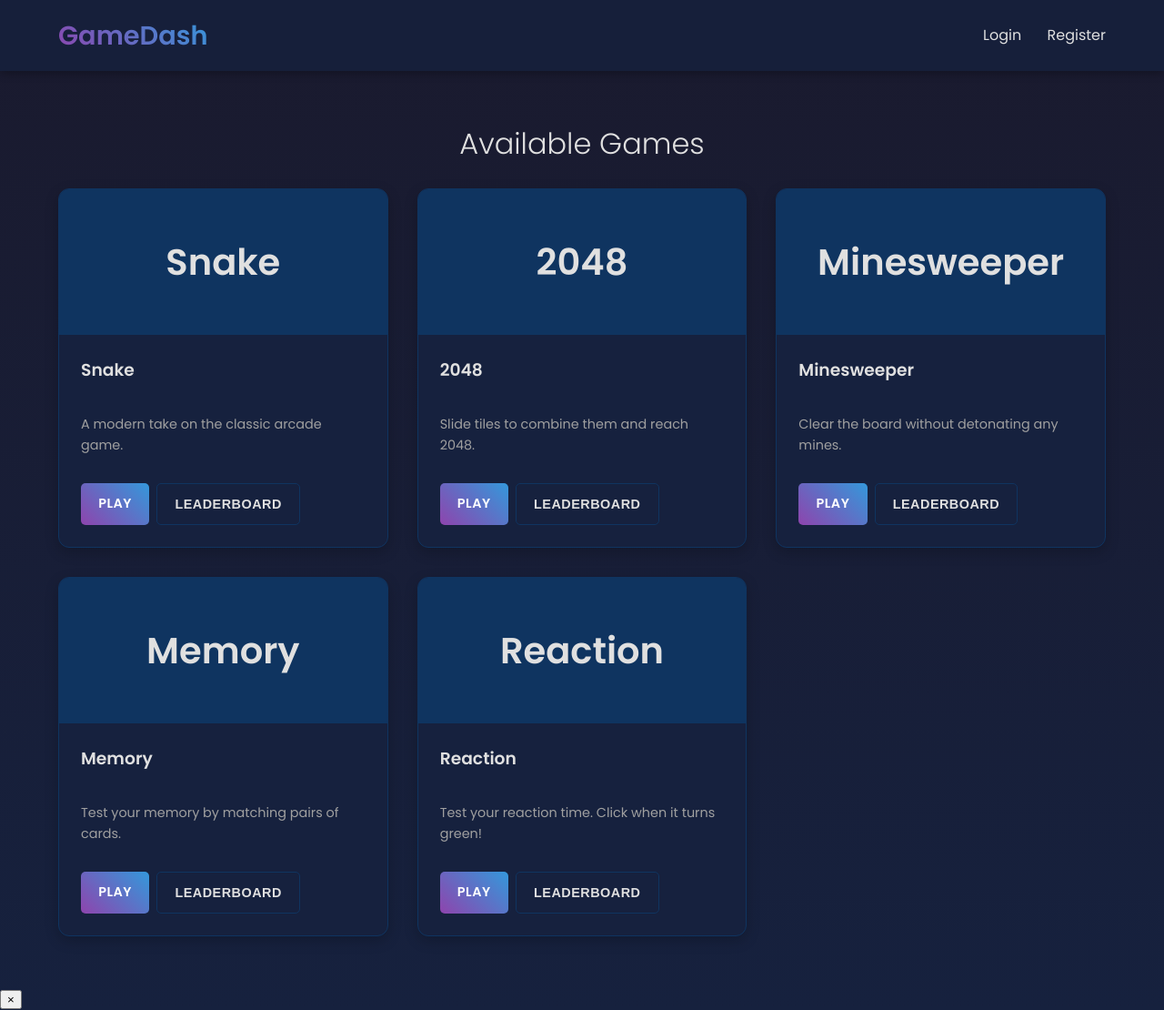
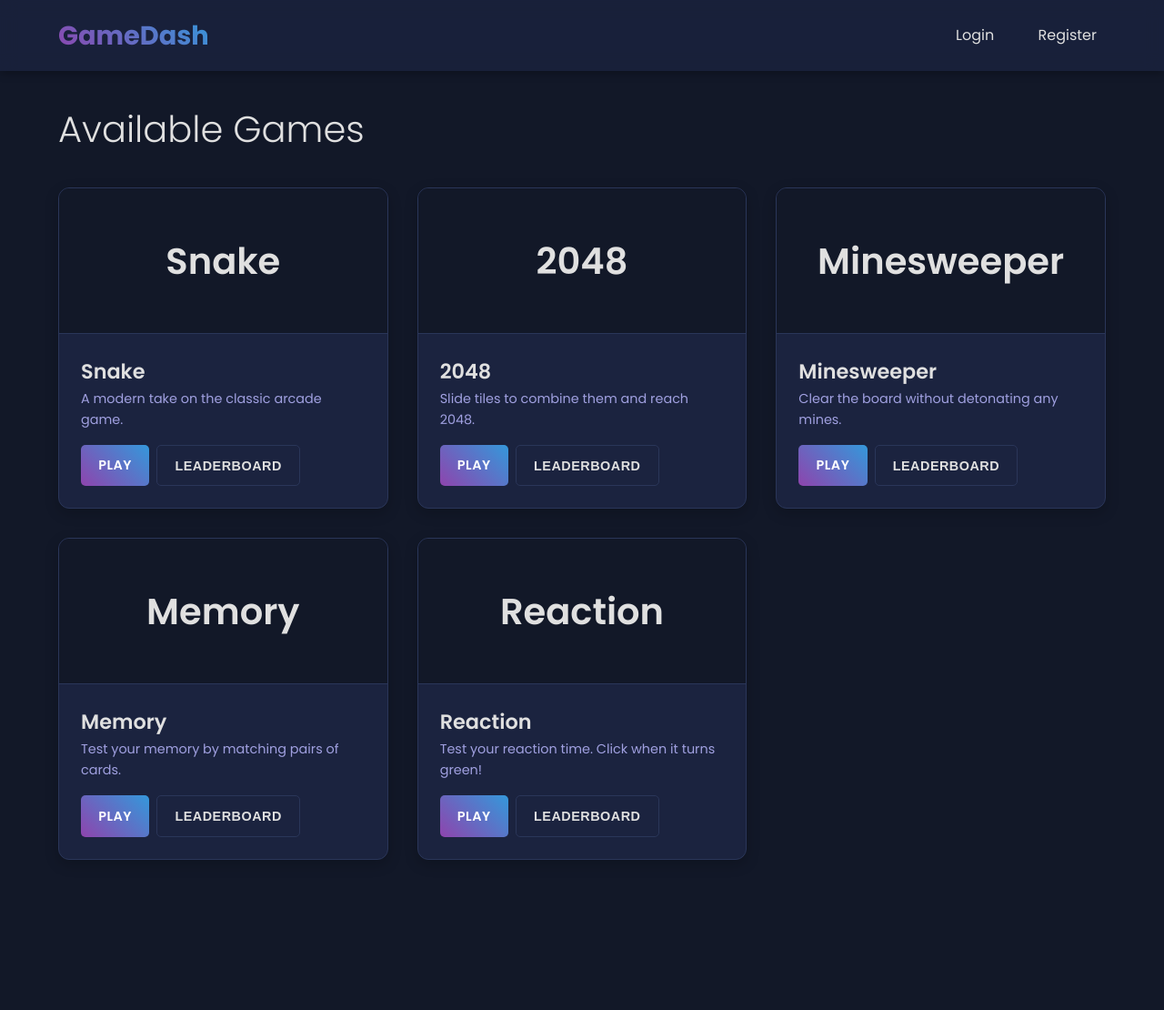
Before and after one commit to harshrajsinhraulji/GameDashboard, a PHP site: page / in a window 1280 px wide. Shown: the whole page at 91% size. After the commit the page ends 977 px from the top, so only its background shows below. Run offline with PHP 8.4, Linux system fonts and the light colour scheme.

Commit message:
mod: better css

```diff
--- a/assets/css/style.css
+++ b/assets/css/style.css
@@ -1,31 +1,29 @@
 /* assets/css/style.css */
-@import url('https://fonts.googleapis.com/css2?family=Poppins:wght@300;400;600&display=swap');
+@import url('https://fonts.googleapis.com/css2?family=Poppins:wght@300;400;600;700&display=swap');
 
 :root {
     --primary-color: #8e44ad;
     --secondary-color: #3498db;
-    --background-color: #1a1a2e;
-    --surface-color: #16213e;
-    --text-color: #e0e0e0;
-    --text-muted-color: #a0a0a0;
-    --border-color: #0f3460;
-    --success-color: #2ecc71;
-    --error-color: #e74c3c;
+    --background-color: #121828;
+    --surface-color: #1B233F;
+    --surface-light: #2A3659;
+    --text-color: #E0E0E0;
+    --text-muted-color: #A0A0E0;
+    --border-color: #2A3659;
+    --glow-color: rgba(52, 152, 219, 0.5);
+}
+
+* {
+    box-sizing: border-box;
+    margin: 0;
+    padding: 0;
 }
 
 body {
     font-family: 'Poppins', sans-serif;
-    margin: 0;
     background-color: var(--background-color);
-    background-image: linear-gradient(180deg, #1a1a2e 0%, #16213e 100%);
     color: var(--text-color);
     line-height: 1.6;
-}
-
-h1, h2 {
-    text-align: center;
-    margin-bottom: 1.5rem;
-    font-weight: 300;
 }
 
 a {
@@ -34,126 +32,120 @@ a {
     transition: color 0.2s ease;
 }
 
-a:hover {
-    color: #5dade2;
-}
+a:hover { color: #5dade2; }
 
 /* Header & Navigation */
 header {
-    background-color: rgba(22, 33, 62, 0.8);
+    background-color: rgba(27, 35, 63, 0.8);
     backdrop-filter: blur(10px);
     box-shadow: 0 2px 10px rgba(0,0,0,0.3);
     padding: 1rem 5%;
-    position: sticky;
-    top: 0;
-    z-index: 1000;
+    position: sticky; top: 0; z-index: 1000;
 }
+nav { display: flex; justify-content: space-between; align-items: center; }
+.logo {
+    font-size: 1.8rem; font-weight: 700;
+    background: linear-gradient(45deg, var(--primary-color), var(--secondary-color));
+    -webkit-background-clip: text; -webkit-text-fill-color: transparent;
+}
+.nav-links a, .nav-links button {
+    color: var(--text-color); margin-left: 1.5rem; font-size: 1rem;
+    background: none; border: none; cursor: pointer; font-family: 'Poppins', sans-serif;
+    padding: 5px 10px; border-radius: 5px; transition: background-color 0.2s;
+}
+.nav-links a:hover, .nav-links button:hover { background-color: var(--surface-light); }
 
-nav { display: flex; justify-content: space-between; align-items: center; }
-
-.logo {
-    font-size: 1.8rem;
-    font-weight: 600;
-    background: linear-gradient(45deg, var(--primary-color), var(--secondary-color));
-    -webkit-background-clip: text;
-    -webkit-text-fill-color: transparent;
-}
-
-.nav-links a, .nav-links button {
-    color: var(--text-color);
-    margin-left: 1.5rem;
-    font-size: 1rem;
-    background: none;
-    border: none;
-    cursor: pointer;
-    font-family: 'Poppins', sans-serif;
-}
-
-/* Game Grid */
+/* Main Content & Game Grid */
 main { padding: 2rem 5%; }
+.main-title { font-size: 2.5rem; font-weight: 300; margin-bottom: 2rem; }
 .game-grid {
     display: grid;
     grid-template-columns: repeat(auto-fill, minmax(300px, 1fr));
     gap: 2rem;
 }
-
 .game-card {
-    background-color: var(--surface-color);
-    border-radius: 12px;
-    border: 1px solid var(--border-color);
-    overflow: hidden;
+    background-color: var(--surface-color); border-radius: 12px;
+    border: 1px solid var(--border-color); overflow: hidden;
     box-shadow: 0 5px 15px rgba(0,0,0,0.2);
     transition: transform 0.3s ease, box-shadow 0.3s ease;
-    display: flex;
-    flex-direction: column;
+    display: flex; flex-direction: column;
 }
-
 .game-card:hover {
-    transform: translateY(-8px) scale(1.02);
-    box-shadow: 0 10px 25px rgba(44, 62, 80, 0.3);
+    transform: translateY(-8px);
+    box-shadow: 0 10px 25px rgba(0,0,0, 0.4), 0 0 15px var(--glow-color);
 }
-
 .game-card-image {
-    width: 100%;
-    height: 160px;
-    background-color: #0f3460;
-    display: flex;
-    align-items: center;
-    justify-content: center;
-    font-size: 2.5rem;
-    font-weight: 600;
-    color: var(--text-color);
+    width: 100%; height: 160px; background-color: var(--background-color);
+    display: flex; align-items: center; justify-content: center;
+    font-size: 2.5rem; font-weight: 600; color: var(--text-color);
+    border-bottom: 1px solid var(--border-color);
 }
-
 .game-card-content { padding: 1.5rem; flex-grow: 1; display: flex; flex-direction: column; }
-.game-card h3 { margin-top: 0; font-weight: 600; }
-.game-card p { color: var(--text-muted-color); font-size: 0.9rem; flex-grow: 1; }
-.game-card-actions { margin-top: 1rem; display: flex; gap: 0.5rem; }
-
+.game-card h3 { margin-top: 0; font-weight: 600; font-size: 1.4rem; }
+.game-card p { color: var(--text-muted-color); font-size: 0.9rem; flex-grow: 1; margin-bottom: 1rem; }
+.game-card-actions { display: flex; gap: 0.5rem; margin-top: auto; }
 .btn {
-    padding: 0.7rem 1.2rem;
-    border: none;
-    border-radius: 5px;
-    cursor: pointer;
-    font-size: 0.9rem;
-    font-weight: 600;
-    transition: all 0.2s ease;
-    text-transform: uppercase;
-    letter-spacing: 0.5px;
+    padding: 0.7rem 1.2rem; border: none; border-radius: 5px; cursor: pointer;
+    font-size: 0.9rem; font-weight: 600; transition: all 0.2s ease;
+    text-transform: uppercase; letter-spacing: 0.5px;
 }
-
 .btn-primary { background: linear-gradient(45deg, var(--primary-color), var(--secondary-color)); color: white; }
 .btn-primary:hover { transform: scale(1.05); box-shadow: 0 4px 10px rgba(0,0,0,0.2); }
 .btn-secondary { background-color: transparent; color: var(--text-color); border: 1px solid var(--border-color); }
-.btn-secondary:hover { background-color: var(--border-color); color: white; }
+.btn-secondary:hover { background-color: var(--surface-light); }
 
+/* Full-Screen Modal */
+.modal-overlay {
+    position: fixed; top: 0; left: 0; width: 100%; height: 100%;
+    background-color: rgba(0,0,0,0.8); backdrop-filter: blur(5px);
+    display: flex; justify-content: center; align-items: center;
+    z-index: 2000; opacity: 0; transition: opacity 0.3s ease;
+}
+.modal-overlay:not(.hidden) { opacity: 1; }
+.modal-content {
+    background-color: var(--surface-color);
+    border-radius: 12px; width: 95%; height: 95%;
+    max-width: 1200px; display: flex; flex-direction: column;
+    box-shadow: 0 10px 30px rgba(0,0,0,0.5);
+    transform: scale(0.95); transition: transform 0.3s ease;
+}
+.modal-overlay:not(.hidden) .modal-content { transform: scale(1); }
+.modal-header {
+    display: flex; justify-content: space-between; align-items: center;
+    padding: 1rem 1.5rem; border-bottom: 1px solid var(--border-color);
+}
+.modal-header h2 { margin: 0; font-weight: 600; }
+.close-modal-btn {
+    background: none; border: none; color: var(--text-muted-color);
+    font-size: 2.5rem; font-weight: 300; cursor: pointer;
+    transition: color 0.2s; line-height: 1;
+}
+.close-modal-btn:hover { color: white; }
+.modal-body { flex-grow: 1; padding: 1rem; overflow-y: auto; }
+.modal-body iframe { width: 100%; height: 100%; border: none; background-color: #000; }
 
-/* Modal */
-.modal { display: none; /* ... existing modal styles ... */ }
-.modal-content { /* ... existing modal styles ... */ }
-/* ... other styles remain the same ... */
+/* Profile Page & Tables */
+.profile-container { max-width: 900px; margin: auto; }
+.profile-section {
+    background-color: var(--surface-color); padding: 2rem;
+    border-radius: 12px; margin-bottom: 2rem; border: 1px solid var(--border-color);
+}
+.profile-section h2 { text-align: left; font-size: 1.8rem; font-weight: 600; }
+.table-container { overflow-x: auto; }
+table {
+    width: 100%; border-collapse: collapse; margin-top: 1.5rem;
+}
+th, td { padding: 0.8rem 1rem; text-align: left; border-bottom: 1px solid var(--border-color); }
+th { background-color: var(--surface-light); font-weight: 600; }
+tbody tr:last-child td { border-bottom: none; }
+tbody tr:hover { background-color: var(--surface-light); }
+
 /* Auth Forms */
 .form-container { display: flex; justify-content: center; align-items: center; padding-top: 3rem; }
 .auth-form {
-    background: var(--surface-color);
-    padding: 2.5rem;
-    border-radius: 12px;
-    width: 100%;
-    max-width: 400px;
-    box-shadow: 0 5px 20px rgba(0,0,0,0.4);
+    background: var(--surface-color); padding: 2.5rem; border-radius: 12px;
+    width: 100%; max-width: 400px; box-shadow: 0 5px 20px rgba(0,0,0,0.4);
     border: 1px solid var(--border-color);
 }
-.auth-form h2 { font-weight: 600; margin-top: 0; }
-.form-group { margin-bottom: 1.2rem; }
-.form-group label { display: block; margin-bottom: 0.5rem; color: var(--text-muted-color); font-weight: 300; }
-.form-group input {
-    width: 100%;
-    padding: 0.8rem;
-    background: var(--background-color);
-    border: 1px solid var(--border-color);
-    border-radius: 5px;
-    color: var(--text-color);
-    box-sizing: border-box;
-    font-size: 1rem;
-}
-.auth-form button { width: 100%; padding: 0.9rem; font-size: 1rem; cursor: pointer; border-radius: 5px; border: none; }
+/* ... other existing styles ... */
+.hidden { display: none; }
```
